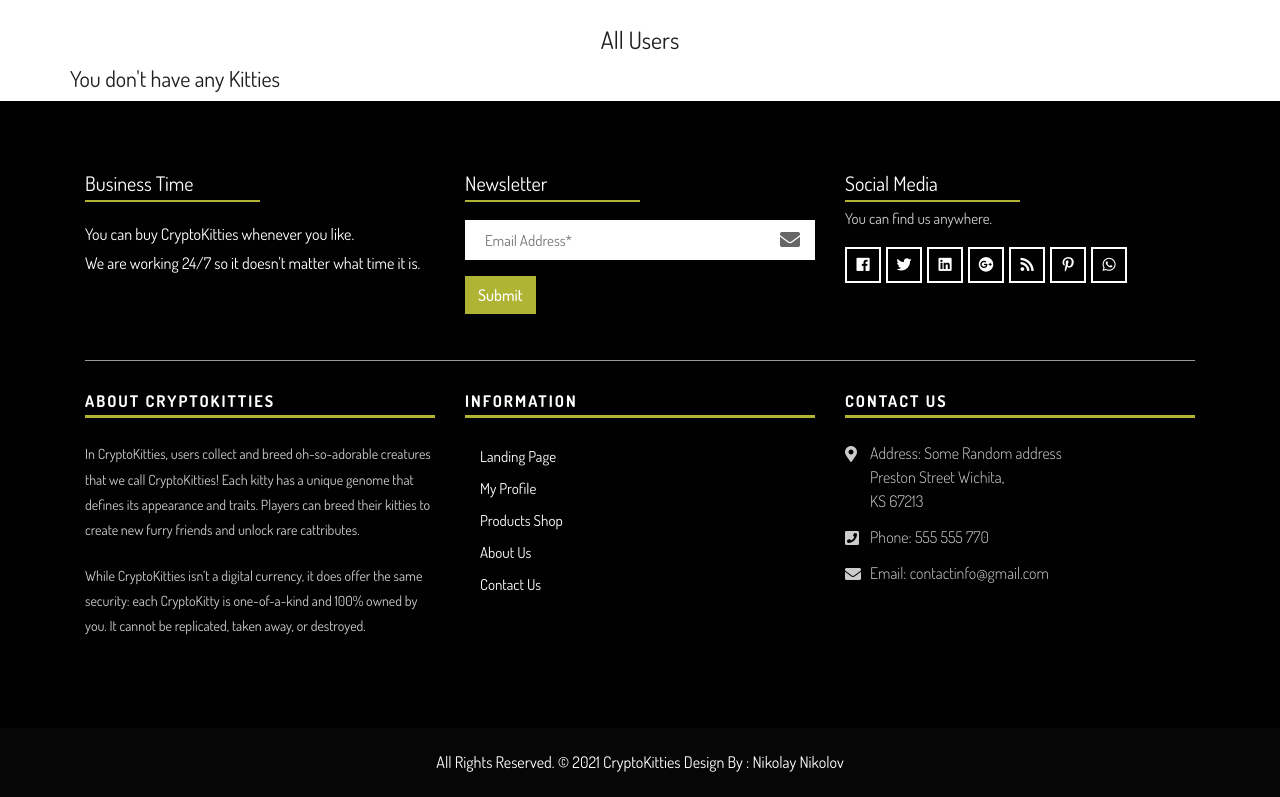
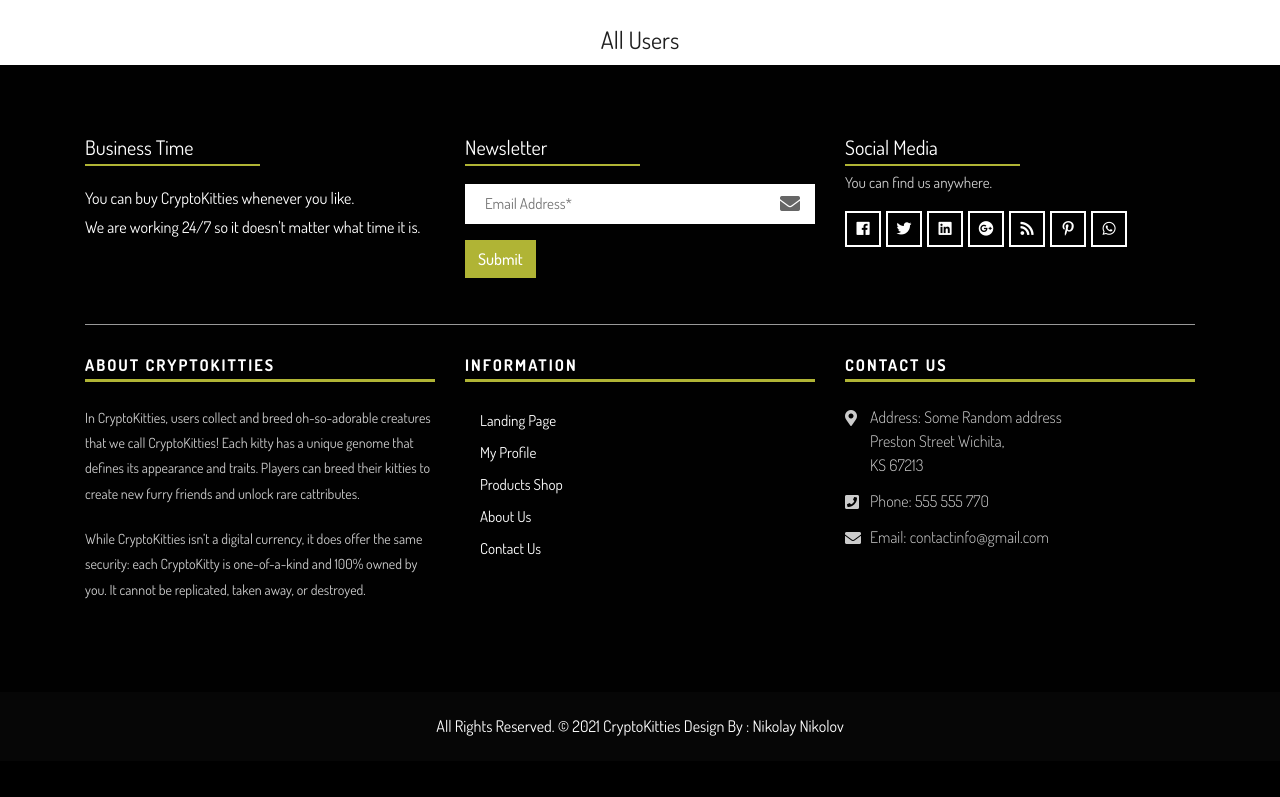
Before and after one commit to nikolaynikolov971/NftShop, a Django app: page /all_profiles/ in a window 1280 px wide. Shown: the part 166-963 px from the top of the page. After the commit the page ends 902 px from the top, so only its background shows below. Run offline with Django 3.2, Linux system fonts and the light colour scheme; some libraries are stand-ins or nearby versions.

Commit message:
updated all profiles view
added default picture for profiles

```diff
--- a/shop/templates/profiles.html
+++ b/shop/templates/profiles.html
@@ -147,6 +147,7 @@
             {% for profile in profiles %}
                 <div class="col-lg-4">
                     <div class="card" style="width: 18rem;">
+                        <img src="{% static 'images/user_photo.png' %}" class="card-img-top" alt="...">
                         <div class="card-body">
                             <h5 class="card-title">User: {{ profile.first_name }}</h5>
                             <p class="card-text">Email: {{ profile.user.email }}</p>
@@ -155,8 +156,6 @@
                     </div>
                 </div>
             {% endfor %}
-        {% else %}
-            <h2>You don't have any Kitties</h2>
         {% endif %}
     </div>
 </div>
```
Also changed, not shown: shop/static/images/user_photo.png (added).
